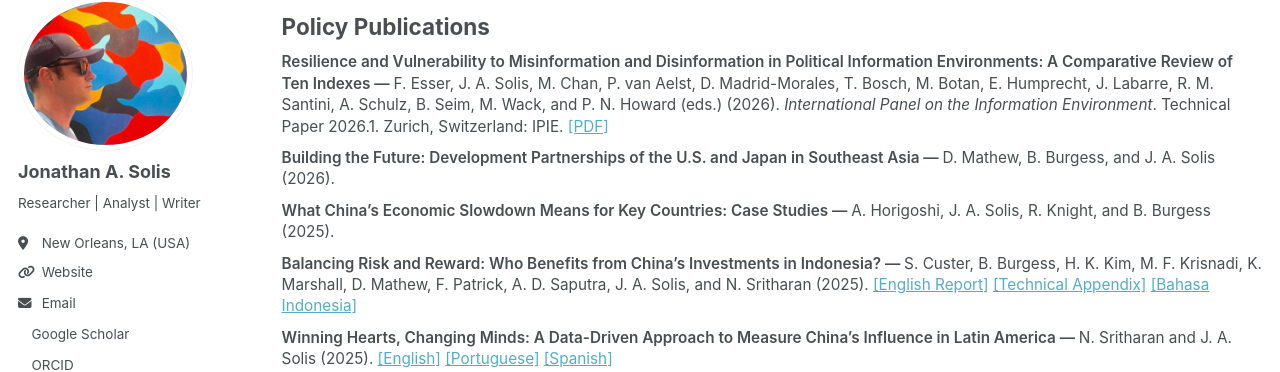
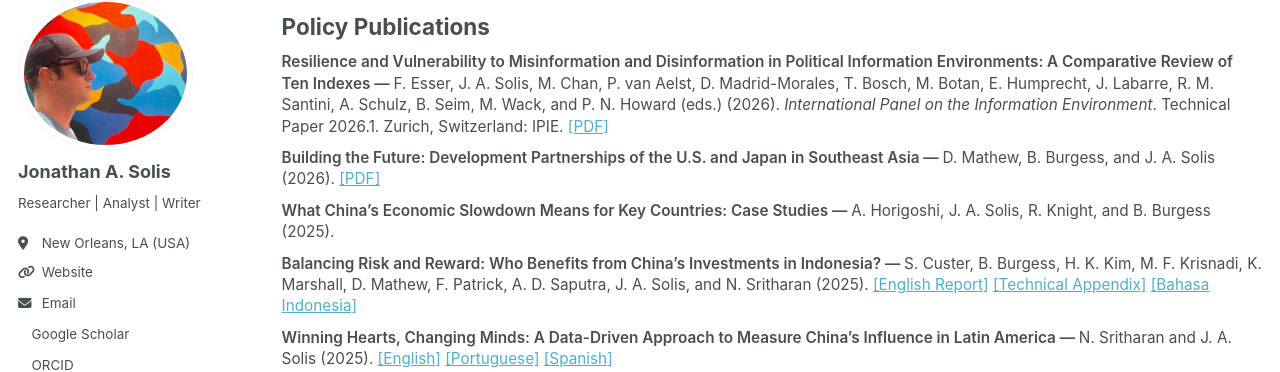
Before and after one commit to westbank-alchemy/westbank-alchemy.github.io, a Jekyll site: the page built from _pages/publications.html, in a window 1280 px wide and 900 px high, scrolled down 833 px. Shown: the part 105-477 px from the top of the window. Built offline with Jekyll 4.4.1, drawn with Linux system fonts in a browser that asks for light colours; a style sheet for code colours, icons or effects is not loaded.

Commit message:
Update publications.html

```diff
--- a/_pages/publications.html
+++ b/_pages/publications.html
@@ -225,7 +225,9 @@ author_profile: true
   </p>
   <p class="publication-authors">
     D. Mathew, B. Burgess, and J. A. Solis (2026)
-  </p>
+ <p class="publication-source">
+  <a href="/files/building_future_2026.pdf">[PDF]</a>
+</p>
 </div>
 
 <div class="publication-entry">
```
